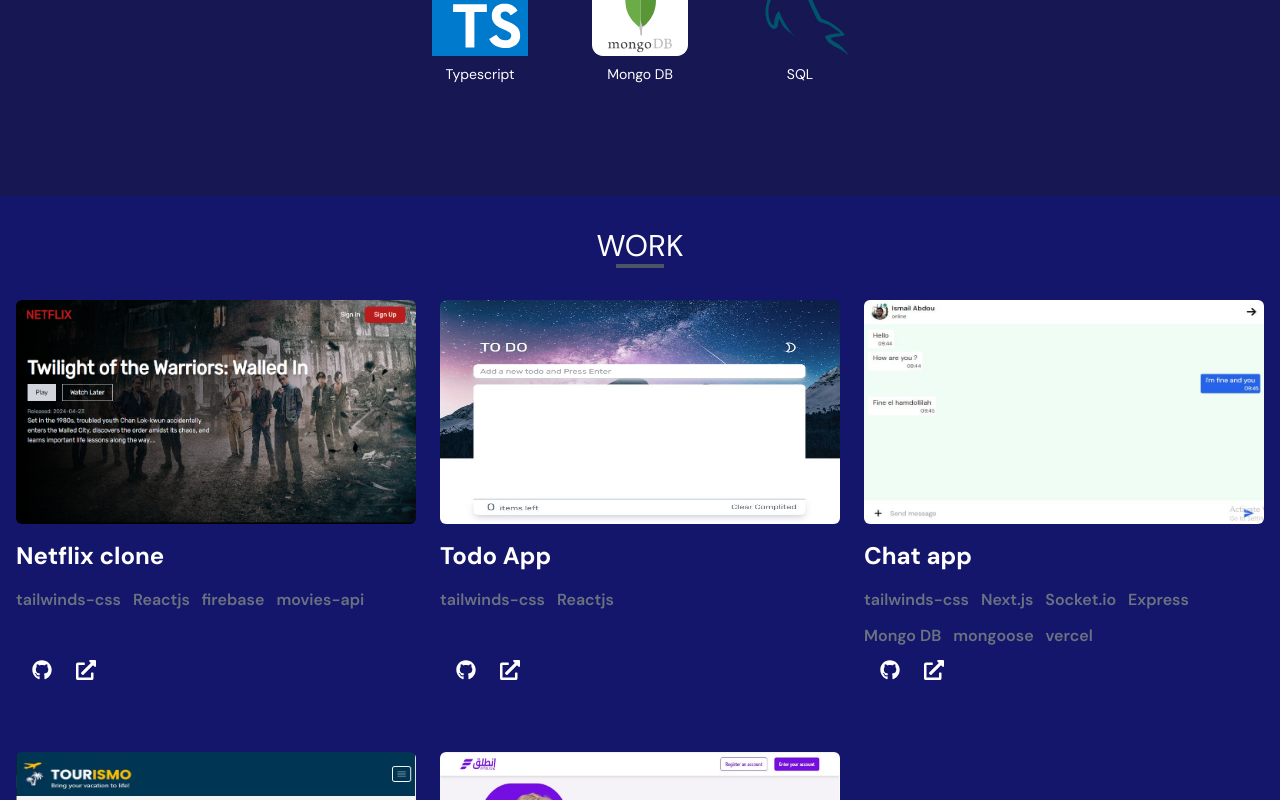
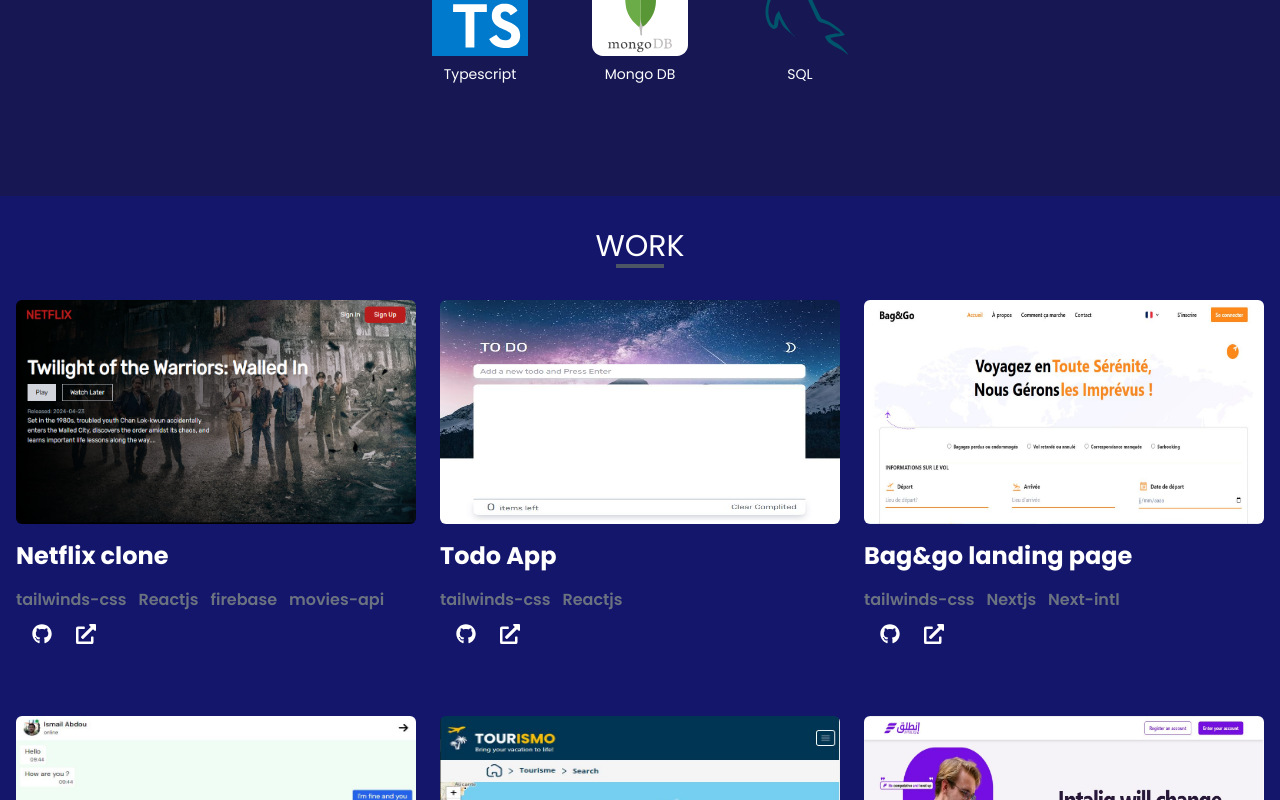
Before and after one commit to Abdousimo/Portfolio, a Next.js app: page / in a window 1280 px wide. Shown: the part 1776-2576 px from the top of the page. Built offline with nearby package versions, Linux system fonts and the light colour scheme.

Commit message:
works section

```diff
--- a/src/app/layout.js
+++ b/src/app/layout.js
@@ -1,9 +1,9 @@
-import { DM_Sans } from "next/font/google";
+import { Poppins } from "next/font/google";
 import "./globals.css";
 import Navbar from "@/sections/Navbar";
 import Footer from "@/sections/Footer";
 
-const inter = DM_Sans({ subsets: ["latin"] });
+const poppins = Poppins({ subsets: ["latin"], weight: ["100", "200", "300", "400", "500", "600", "700", "800", "900"] });
 
 export const metadata = {
   title: "Portfolio | Abderrezague ismail",
@@ -14,7 +14,7 @@
   return (
 
     <html lang="en">
-      <body className={inter.className}>
+      <body className={poppins.className}>
            <Navbar/>
            {children}
            <Footer/>
--- a/src/data.js
+++ b/src/data.js
@@ -39,8 +39,21 @@
    gitHub: "https://github.com/Abdousimo/Todo-App-nextjs",
    demo: "https://todo-app-nextjs-alpha.vercel.app/"
   },
+   {
+    id: 3,
+    title: "Bag&go landing page",
+    description: "Description for Bag&go landing page",
+    image: "/baggo.JPG",
+    techs: [
+        {name:"tailwinds-css"} ,
+        {name:"Nextjs"} ,
+        {name:"Next-intl"} ,
+    ],
+    gitHub: "https://github.com/Abdousimo/Bag-and-go",
+    demo:"https://landing-page-kappa-gules.vercel.app/?"
+  },
   {
-    id: 3,
+    id: 4,
     title: "Chat app",
     description: "Description for Chat app",
     image: "/chat.JPG",
@@ -56,7 +69,7 @@
     demo: "https://chat-app-cluw.vercel.app/"
   },
   {
-    id: 4,
+    id: 5,
     title: "Turismo",
     description: "Description for project three",
     image: "/turismo.JPG",
@@ -71,7 +84,7 @@
     demo: "/"
   },
   {
-    id: 5,
+    id: 6,
     title: "Intaliq",
     description: "Description for project five",
     image: "/intaliq.JPG",
--- a/src/sections/Navbar.jsx
+++ b/src/sections/Navbar.jsx
@@ -4,7 +4,7 @@
 import { IoClose, IoReorderThreeOutline } from "react-icons/io5";
 import { Yellowtail } from 'next/font/google';
 
-const yellowtail = Yellowtail({subsets:["latin"],weight:"400"})
+const yellowtail = Yellowtail({subsets:["latin"], weight:"400"})
 
 const Navbar = () => {
     const [open,setOpen] = useState(false)
```
Also changed, not shown: public/baggo.JPG (added).
